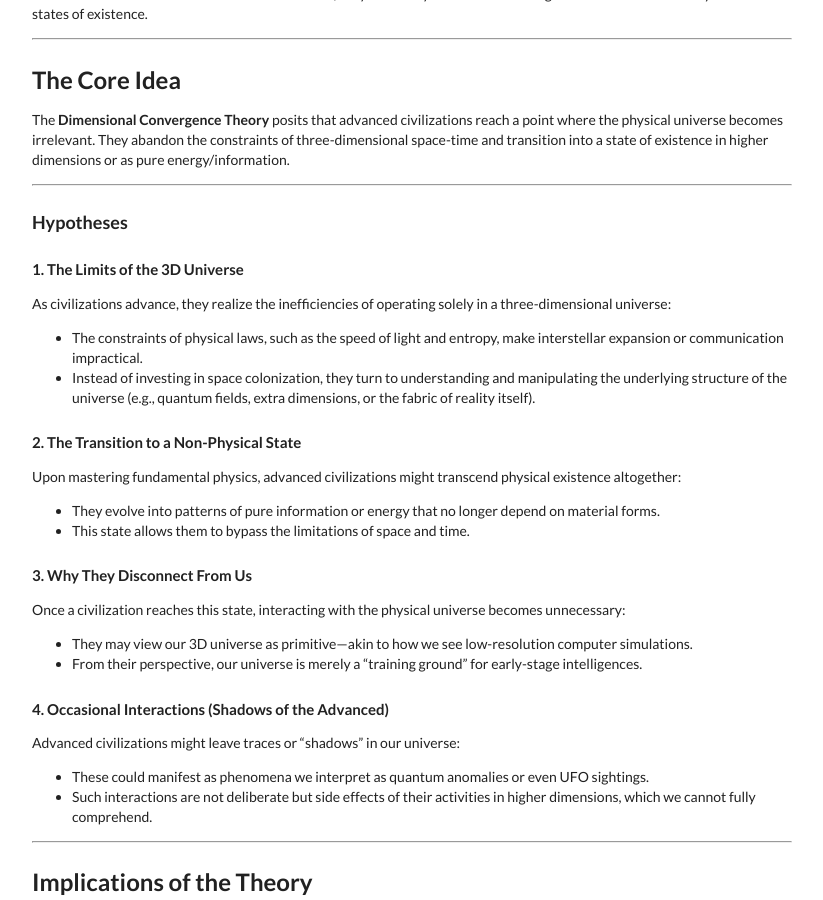
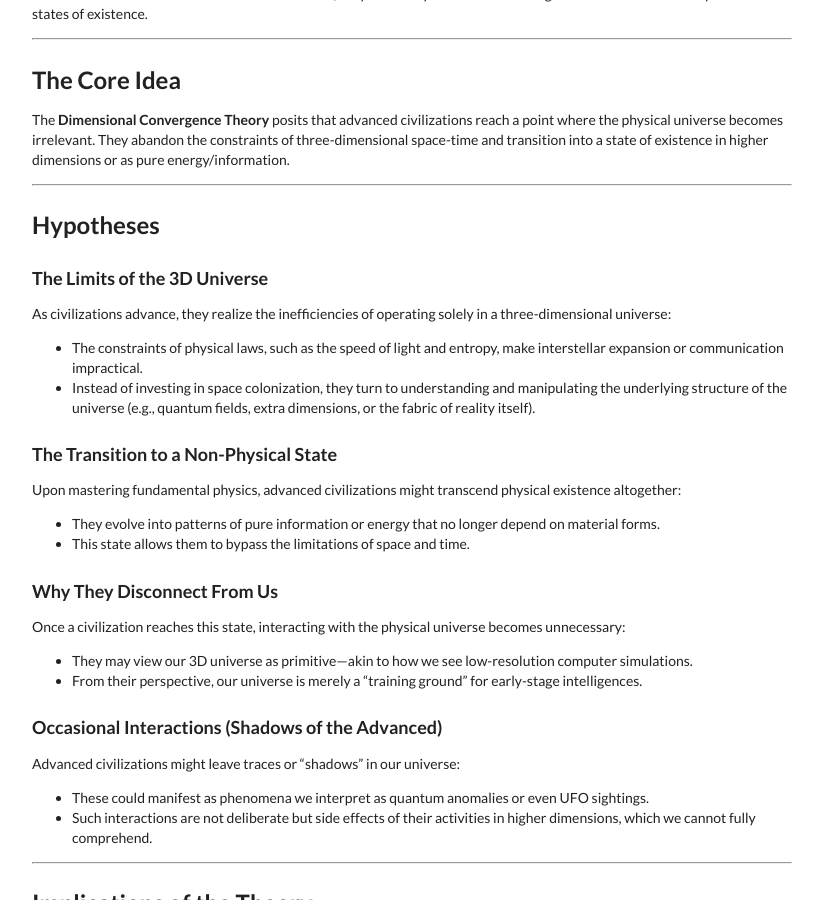
Before and after one commit to metalerk/metalerk.github.io, a Jekyll site: the page built from _posts/2025-01-24-dimensional-convergence-theory.md, in a window 1280 px wide and 900 px high, scrolled down 803 px. Shown: the whole window, without its empty margins (228-1051 px from the left). Built offline with Jekyll 4.4.1, drawn with Linux system fonts in a browser that asks for light colours; nearby versions of some CDN libraries; a style sheet for code colours, icons or effects is not loaded.

Commit message:
fix format

```diff
--- a/_posts/2025-01-24-dimensional-convergence-theory.md
+++ b/_posts/2025-01-24-dimensional-convergence-theory.md
@@ -21,24 +21,24 @@ The **Dimensional Convergence Theory** posits that advanced civilizations reach
 
 ---
 
-### Hypotheses
+## Hypotheses
 
-#### 1. **The Limits of the 3D Universe**
+### **The Limits of the 3D Universe**
 As civilizations advance, they realize the inefficiencies of operating solely in a three-dimensional universe:
 - The constraints of physical laws, such as the speed of light and entropy, make interstellar expansion or communication impractical.
 - Instead of investing in space colonization, they turn to understanding and manipulating the underlying structure of the universe (e.g., quantum fields, extra dimensions, or the fabric of reality itself).
 
-#### 2. **The Transition to a Non-Physical State**
+### **The Transition to a Non-Physical State**
 Upon mastering fundamental physics, advanced civilizations might transcend physical existence altogether:
 - They evolve into patterns of pure information or energy that no longer depend on material forms.
 - This state allows them to bypass the limitations of space and time.
 
-#### 3. **Why They Disconnect From Us**
+### **Why They Disconnect From Us**
 Once a civilization reaches this state, interacting with the physical universe becomes unnecessary:
 - They may view our 3D universe as primitive—akin to how we see low-resolution computer simulations.
 - From their perspective, our universe is merely a "training ground" for early-stage intelligences.
 
-#### 4. **Occasional Interactions (Shadows of the Advanced)**
+### **Occasional Interactions (Shadows of the Advanced)**
 Advanced civilizations might leave traces or "shadows" in our universe:
 - These could manifest as phenomena we interpret as quantum anomalies or even UFO sightings.
 - Such interactions are not deliberate but side effects of their activities in higher dimensions, which we cannot fully comprehend.
@@ -47,13 +47,13 @@ Advanced civilizations might leave traces or "shadows" in our universe:
 
 ## Implications of the Theory
 
-1. **The Silence is Explained**
+### **The Silence is Explained**
    Advanced civilizations are not interested in communication or colonization because they have transcended such needs. Their "lives" exist in planes beyond our comprehension.
 
-2. **The Great Filter is the Transition**
+### **The Great Filter is the Transition**
    The "Great Filter" might not be extinction but the challenge of transitioning to a higher-dimensional state. Many civilizations may fail to reach this point and destroy themselves beforehand.
 
-3. **We Are in the Early Stages**
+### **We Are in the Early Stages**
    Humanity is still tied to the constraints of physical space-time. If we survive long enough, we might eventually "graduate" to this extradimensional state as well.
 
 ---
```
